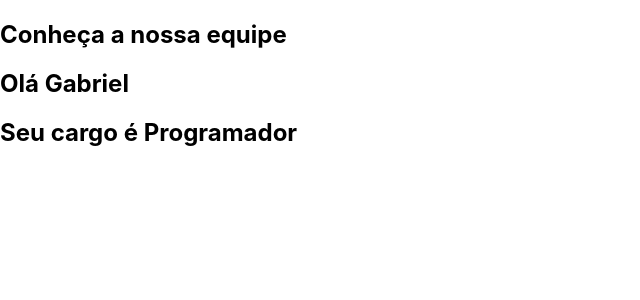
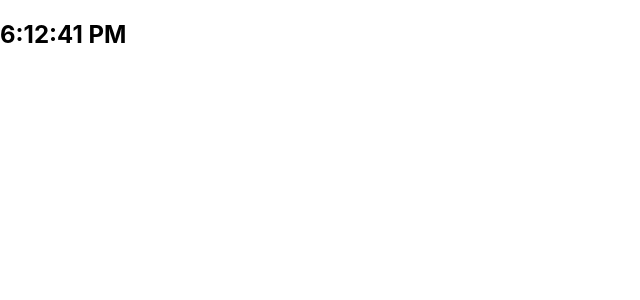
Before and after one commit to GabrielMerigo/curso-de-react-js, a React (Create React App) app in the folder meusite/: page / in a window 1280 px wide. Shown: the top 300 px of the page, without its empty margins (0-640 px from the left). Built offline with nearby package versions, Linux system fonts and the light colour scheme.

Commit message:
Update App.js

```diff
--- a/meusite/src/App.js
+++ b/meusite/src/App.js
@@ -1,22 +1,31 @@
 import React, { Component } from 'react';
 
-class Equipe extends Component {
+class App extends Component{
+
+  constructor(props){
+    super(props)
+    this.state = {
+      hora: '00:00:00'
+    };
+  }
+
+  componentDidMount(){
+    setInterval(() => {
+      this.setState({hora: new Date().toLocaleTimeString()})
+    }, 1000)
+  }
+
+  componentDidUpdate(){
+    console.log('Atualizou!!');
+  }
+
   render(){
-    return (
+    return(
       <div>
-        <h2>Olá {this.props.name} </h2>
-        <h2>Seu cargo é {this.props.cargo}</h2>
+        <h2>{this.state.hora}</h2>
       </div>
     )
   }
 }
 
-function App () {
-  return (
-    <div>
-      <h2>Conheça a nossa equipe</h2>
-      <Equipe name="Gabriel" cargo="Programador" idade="18"/>
-    </div>
-  )
-}
-export default App
+export default App;
```
